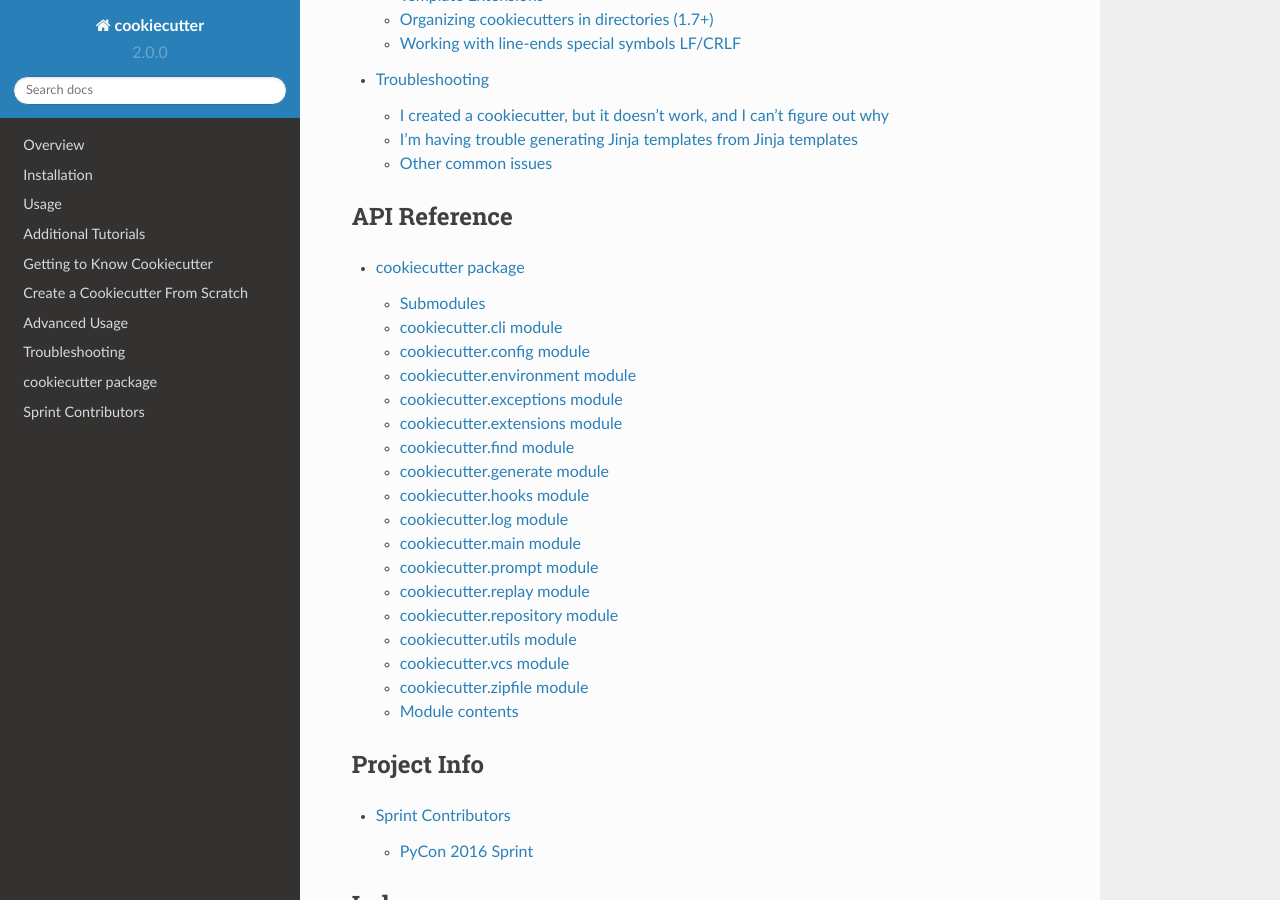
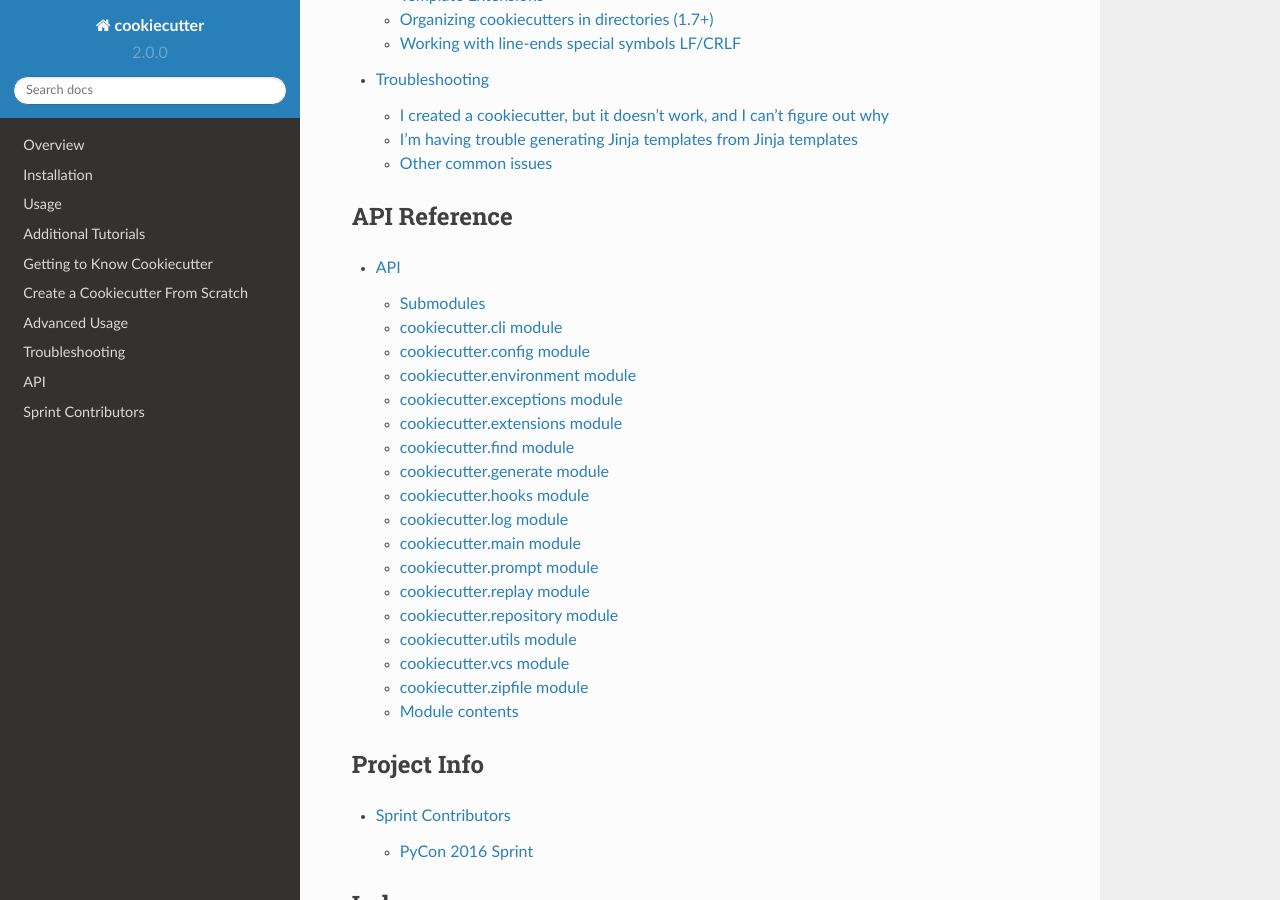
Before and after one commit to c-allen-tech/cookie, a Sphinx documentation site: the page built from docs/index.rst, in a window 1280 px wide and 900 px high, scrolled down 1468 px. Built offline with Sphinx 7.4.7 and the Read the Docs theme 2.0.0, drawn with Linux system fonts in a browser that asks for light colours; formulas are drawn with MathJax 3.

Commit message:
Renamed cookiecutter.package to API (#1442)

```diff
--- a/docs/cookiecutter.rst
+++ b/docs/cookiecutter.rst
@@ -1,5 +1,5 @@
-cookiecutter package
-====================
+API
+===
 
 Submodules
 ----------
```
